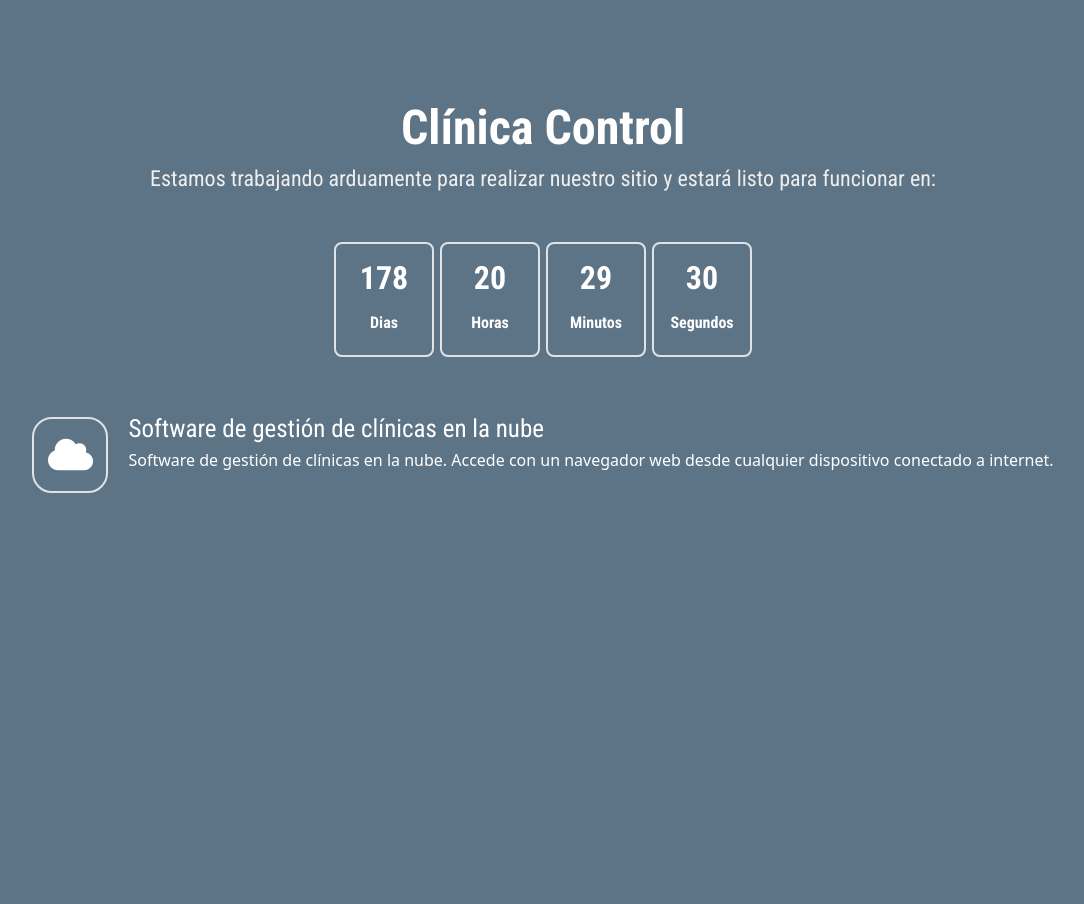
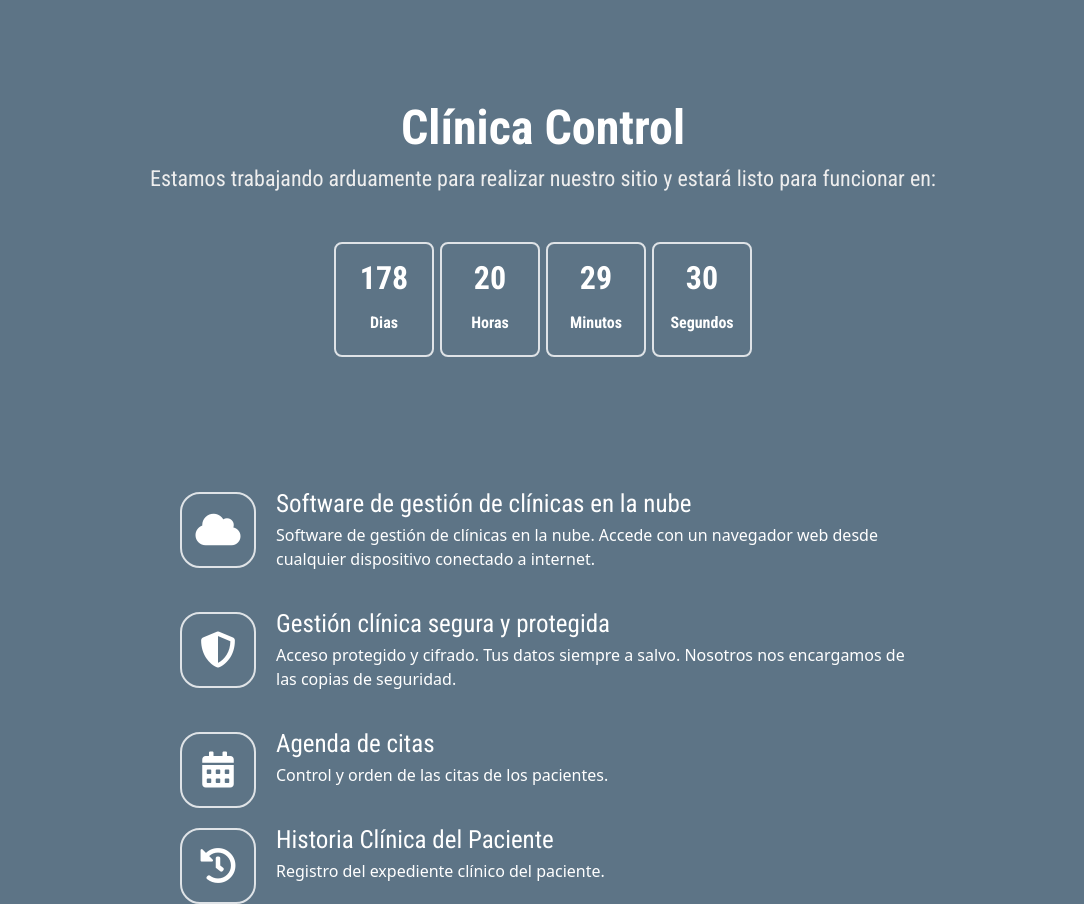
Before and after one commit to eaquinta/appweb, a plain HTML site: page index.html in a window 1280 px wide. Shown: the whole page, without its empty margins (97-1181 px from the left). Before the commit the page ends 800 px from the top, so only its background shows below. Drawn offline with nearby package versions, Linux system fonts and the light colour scheme.

Commit message:
Add 3 Specs.

```diff
--- a/index.html
+++ b/index.html
@@ -88,7 +88,7 @@
             display: block;
         }
         .content-wrapper {
-            margin-top: 50px;
+            margin-top: 25px;
         }
         .content-heading {
             font-size:25px;
@@ -124,20 +124,7 @@
                 <h4>Segundos</h4>
             </div>
         </div>
-        <div class="col content-wrapper">
-            <div class="heading heading-with-icon icon-left">
-                <div class="icon">
-                    <span class="icon-box-75">
-                        <i class="fas fa-cloud"></i>
-                    </span>
-                </div>
-                <h3 class="content-heading">Software de gestión de clínicas en la nube</h3>
-            </div>
-            <div class="fusion-clearfix"></div>
-            <div class="content-container">
-                <p>Software de gestión de clínicas en la nube. Accede con un navegador web desde cualquier dispositivo conectado a internet.</p>
-            </div>
-        </div>
+
       <!-- <div class="subscribe">
         <h4>Subscribe now to get the latest updates!</h4>
         <form action="forms/notify.php" method="post" role="form" class="php-email-form">
@@ -161,6 +148,67 @@
 
     </div>
   </header>
+  <div class="container" style="max-width: 750px;">
+    <div class="row">
+        <div class="col-12 content-wrapper">
+            <div class="heading heading-with-icon icon-left">
+                <div class="icon">
+                    <span class="icon-box-75">
+                        <i class="fas fa-cloud"></i>
+                    </span>
+                </div>
+                <h3 class="content-heading">Software de gestión de clínicas en la nube</h3>
+            </div>
+            <div class="fusion-clearfix"></div>
+            <div class="content-container">
+                <p>Software de gestión de clínicas en la nube. Accede con un navegador web desde cualquier dispositivo conectado a internet.</p>
+            </div>
+        </div>
+        <div class="col-12 content-wrapper">
+            <div class="heading heading-with-icon icon-left">
+                <div class="icon">
+                    <span class="icon-box-75">
+                        <i class="fas fa-shield-alt"></i>
+                    </span>
+                </div>
+                <h3 class="content-heading">Gestión clínica segura y protegida</h3>
+            </div>
+            <div class="fusion-clearfix"></div>
+            <div class="content-container">
+                <p>Acceso protegido y cifrado. Tus datos siempre a salvo. Nosotros nos encargamos de las copias de seguridad.</p>
+            </div>
+        </div>
+        <div class="col-12 content-wrapper">
+            <div class="heading heading-with-icon icon-left">
+                <div class="icon">
+                    <span class="icon-box-75">
+                        <i class="fas fa-calendar-alt"></i>
+                    </span>
+                </div>
+                <h3 class="content-heading">Agenda de citas</h3>
+            </div>
+            <div class="fusion-clearfix"></div>
+            <div class="content-container">
+                <p>Control y orden de las citas de los pacientes.</p>
+            </div>
+        </div>
+        <div class="col-12 content-wrapper">
+            <div class="heading heading-with-icon icon-left">
+                <div class="icon">
+                    <span class="icon-box-75">
+                        <i class="fas fa-history"></i>
+                    </span>
+                </div>
+                <h3 class="content-heading">Historia Clínica del Paciente</h3>
+            </div>
+            <div class="fusion-clearfix"></div>
+            <div class="content-container">
+                <p>Registro del expediente clínico del paciente.</p>
+            </div>
+        </div>
+      </div>
+  </div>
+
 
     <!-- Option 1: Bootstrap Bundle with Popper -->
     <script src="https://cdn.jsdelivr.net/npm/bootstrap@5.0.2/dist/js/bootstrap.bundle.min.js" integrity="sha384-MrcW6ZMFYlzcLA8Nl+NtUVF0sA7MsXsP1UyJoMp4YLEuNSfAP+JcXn/tWtIaxVXM" crossorigin="anonymous"></script>
```
